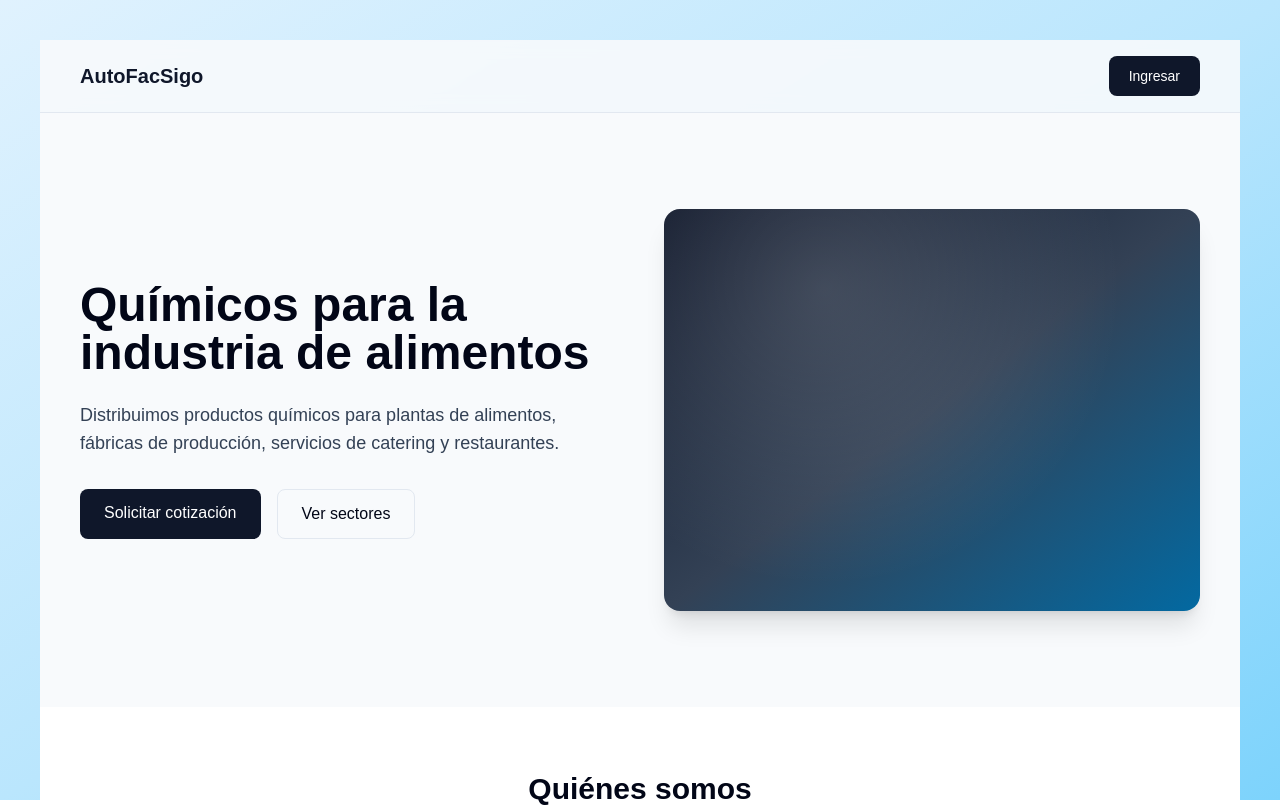
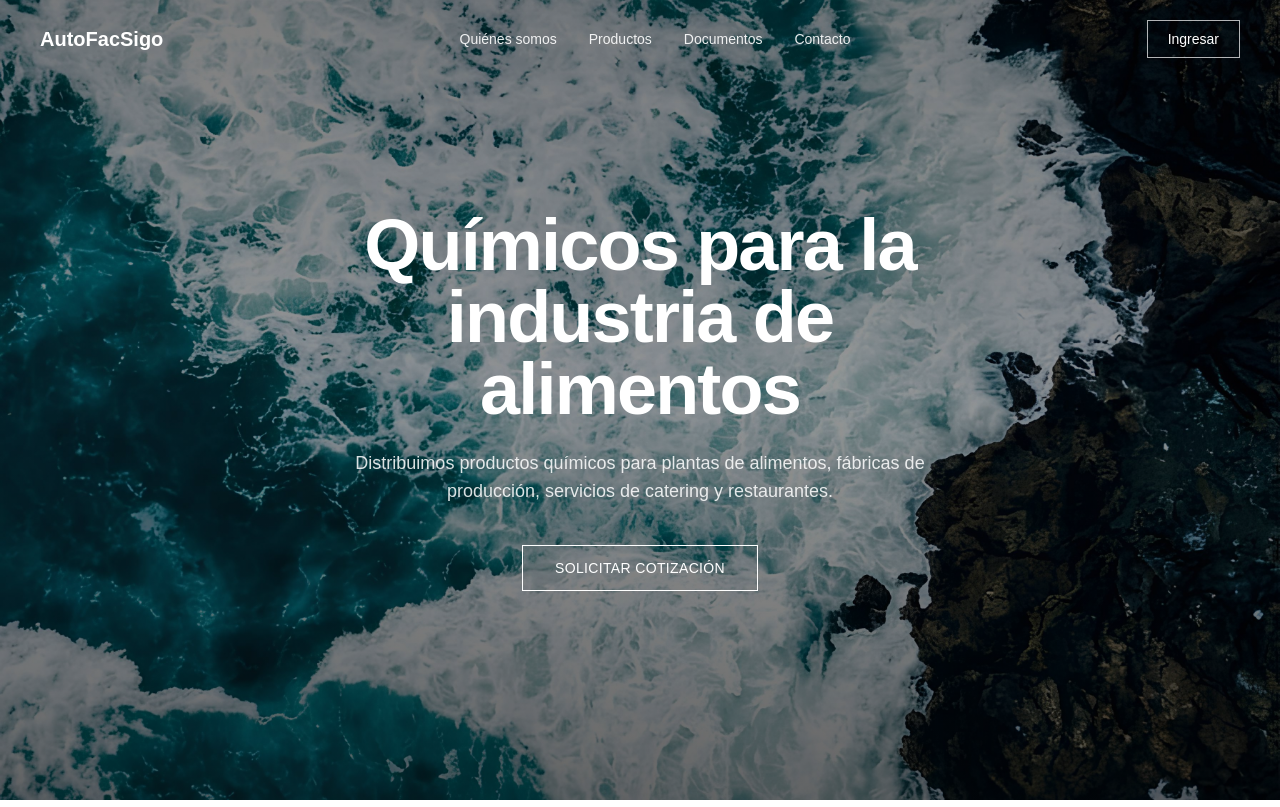
Before and after one commit to Johanlex20/AutoFac, an Angular app: page / in a window 1280 px wide. Shown: the top 807 px of the page. Built offline with nearby package versions, Linux system fonts and the light colour scheme; a web font is replaced by a local one.

Commit message:
Rediseña hero de landing con imagen real, mueve app-bg al panel admin

```diff
--- a/src/app/app.component.html
+++ b/src/app/app.component.html
@@ -1,3 +1 @@
-<div class="app-bg">
-    <router-outlet></router-outlet>
-</div>
+<router-outlet></router-outlet>
--- a/src/app/dash-board/dash-board.component.html
+++ b/src/app/dash-board/dash-board.component.html
@@ -1,3 +1,4 @@
+<div class="app-bg">
   <div class="container-custom">
 
       <div class="sideBar" [ngClass]="{ active: isSidebarActive }">
@@ -84,3 +85,4 @@
 
 
   </div>
+</div>
--- /dev/null
+++ b/src/app/documentos/documentos.service.ts
@@ -0,0 +1,33 @@
+import { HttpClient, HttpEvent } from '@angular/common/http';
+import { Injectable } from '@angular/core';
+import { Observable } from 'rxjs';
+import { environment } from '../../environments/environment';
+import { Documento } from './documento.interface';
+
+@Injectable({
+  providedIn: 'root'
+})
+export class DocumentosService {
+
+  private url = `${environment.apiUrl}/documento`;
+
+  constructor(private http: HttpClient) {}
+
+  listar(): Observable<Documento[]> {
+    return this.http.get<Documento[]>(this.url);
+  }
+
+  subir(archivo: File): Observable<HttpEvent<Documento>> {
+    const formData = new FormData();
+    formData.append('archivo', archivo);
+
+    return this.http.post<Documento>(this.url, formData, {
+      reportProgress: true,
+      observe: 'events'
+    });
+  }
+
+  descargarUrl(documento: Documento): string {
+    return `${this.url}/${documento.id}/descargar`;
+  }
+}
--- /dev/null
+++ b/src/app/public/documentos/documentos.component.html
@@ -0,0 +1,37 @@
+<div class="min-h-screen bg-gray-50 px-6 py-10">
+  <div class="mx-auto max-w-6xl">
+    <div class="mb-8">
+      <h1 class="text-2xl font-bold text-gray-900">Documentos</h1>
+      <p class="text-sm text-gray-500">{{ documentos.length }} archivo(s) disponible(s)</p>
+    </div>
+
+    <div *ngIf="cargando" class="text-gray-500">Cargando documentos...</div>
+
+    <div *ngIf="!cargando && documentos.length === 0" class="text-gray-500">
+      Todavía no hay documentos disponibles.
+    </div>
+
+    <div class="grid grid-cols-1 gap-4 sm:grid-cols-2 lg:grid-cols-3 xl:grid-cols-4">
+      <div *ngFor="let doc of documentos"
+           class="rounded-xl border border-gray-200 bg-white p-4 shadow-sm transition hover:shadow-md">
+        <div class="flex items-start justify-between">
+          <span class="flex h-10 w-10 items-center justify-center rounded-lg text-xs font-semibold"
+                [ngClass]="colorBadge(doc.nombreOriginal)">
+            {{ extension(doc.nombreOriginal) }}
+          </span>
+          <span class="text-xs text-gray-400">{{ formatoTamano(doc.tamanoBytes) }}</span>
+        </div>
+
+        <p class="mt-3 truncate text-sm font-medium text-gray-800" [title]="doc.nombreOriginal">
+          {{ doc.nombreOriginal }}
+        </p>
+        <p class="text-xs text-gray-400">{{ doc.fechaSubida | date: 'dd/MM/yyyy, h:mm a' }}</p>
+
+        <a [href]="descargarUrl(doc)"
+           class="mt-4 inline-flex items-center gap-1 text-sm font-medium text-indigo-600 hover:text-indigo-700">
+          Descargar
+        </a>
+      </div>
+    </div>
+  </div>
+</div>
--- /dev/null
+++ b/src/app/public/documentos/documentos.component.ts
@@ -0,0 +1,67 @@
+import { CommonModule } from '@angular/common';
+import { ChangeDetectorRef, Component, OnInit } from '@angular/core';
+import { Documento } from '../../documentos/documento.interface';
+import { DocumentosService } from '../../documentos/documentos.service';
+
+@Component({
+  selector: 'app-documentos',
+  imports: [CommonModule],
+  templateUrl: './documentos.component.html',
+  styleUrl: './documentos.component.css'
+})
+export class DocumentosComponent implements OnInit {
+
+  documentos: Documento[] = [];
+  cargando = true;
+
+  constructor(
+    private documentosService: DocumentosService,
+    private cdr: ChangeDetectorRef
+  ) {}
+
+  ngOnInit(): void {
+    this.documentosService.listar().subscribe({
+      next: (docs) => {
+        this.documentos = docs;
+        this.cargando = false;
+        this.cdr.detectChanges();
+      },
+      error: () => {
+        this.cargando = false;
+        this.cdr.detectChanges();
+      }
+    });
+  }
+
+  extension(nombre: string): string {
+    const partes = nombre.split('.');
+    return partes.length > 1 ? partes[partes.length - 1].toUpperCase() : '';
+  }
+
+  colorBadge(nombre: string): string {
+    const ext = this.extension(nombre).toLowerCase();
+    const colores: { [key: string]: string } = {
+      pdf: 'bg-red-100 text-red-600',
+      doc: 'bg-blue-100 text-blue-600',
+      docx: 'bg-blue-100 text-blue-600',
+      xls: 'bg-green-100 text-green-600',
+      xlsx: 'bg-green-100 text-green-600',
+      ppt: 'bg-orange-100 text-orange-600',
+      pptx: 'bg-orange-100 text-orange-600',
+      png: 'bg-purple-100 text-purple-600',
+      jpg: 'bg-purple-100 text-purple-600',
+      jpeg: 'bg-purple-100 text-purple-600'
+    };
+    return colores[ext] ?? 'bg-gray-100 text-gray-600';
+  }
+
+  formatoTamano(bytes: number): string {
+    if (bytes < 1024) return `${bytes} B`;
+    if (bytes < 1024 * 1024) return `${(bytes / 1024).toFixed(0)} KB`;
+    return `${(bytes / (1024 * 1024)).toFixed(1)} MB`;
+  }
+
+  descargarUrl(documento: Documento): string {
+    return this.documentosService.descargarUrl(documento);
+  }
+}
--- a/src/app/public/landing/landing.component.html
+++ b/src/app/public/landing/landing.component.html
@@ -1,47 +1,29 @@
-<!-- Nav -->
-<nav class="sticky top-0 z-50 flex items-center justify-between px-6 md:px-10 py-4 bg-background/90 backdrop-blur border-b border-border">
-  <span class="text-xl font-bold text-primary">AutoFacSigo</span>
-  <a
-    [routerLink]="['/login']"
-    class="px-5 py-2.5 rounded-lg bg-primary text-primary-foreground text-sm font-medium hover:bg-secondary transition-colors duration-200 cursor-pointer focus-visible:outline focus-visible:outline-2 focus-visible:outline-offset-2 focus-visible:outline-accent"
-  >
-    Ingresar
-  </a>
-</nav>
+
 
 <!-- Hero -->
-<section class="relative overflow-hidden bg-background px-6 md:px-10 py-16 md:py-24">
-  <div class="max-w-6xl mx-auto grid grid-cols-1 lg:grid-cols-2 gap-12 items-center">
-    <div>
-      <h1 class="hero-animate text-4xl md:text-5xl font-bold text-foreground leading-tight">
-        Químicos para la industria de alimentos
-      </h1>
-      <p class="hero-animate mt-6 text-lg text-secondary max-w-xl">
-        Distribuimos productos químicos para plantas de alimentos, fábricas de producción, servicios de catering y restaurantes.
-      </p>
-      <div class="hero-animate mt-8 flex flex-wrap gap-4">
-        <a
-          href="#contacto"
-          class="px-6 py-3 rounded-lg bg-primary text-primary-foreground font-medium hover:bg-secondary transition-colors duration-200 cursor-pointer focus-visible:outline focus-visible:outline-2 focus-visible:outline-offset-2 focus-visible:outline-accent"
-        >
-          Solicitar cotización
-        </a>
-        <a
-          href="#productos"
-          class="px-6 py-3 rounded-lg border border-border text-foreground font-medium hover:bg-muted transition-colors duration-200 cursor-pointer focus-visible:outline focus-visible:outline-2 focus-visible:outline-offset-2 focus-visible:outline-accent"
-        >
-          Ver sectores
-        </a>
-      </div>
+<section class="landing-hero">
+  <!-- Nav -->
+  <nav class="landing-nav">
+    <span class="text-xl font-bold">AutoFacSigo</span>
+    <div class="landing-nav-links">
+      <a href="#quienes-somos" class="landing-nav-link">Quiénes somos</a>
+      <a href="#productos" class="landing-nav-link">Productos</a>
+      <a [routerLink]="['/documentos']" class="landing-nav-link">Documentos</a>
+      <a href="#contacto" class="landing-nav-link">Contacto</a>
     </div>
+    <a [routerLink]="['/login']" class="landing-nav-cta">Ingresar</a>
+  </nav>
 
-    <!-- Panel visual del hero: placeholder mientras no hay imagen/video real. -->
-    <!-- TODO: reemplazar este div por <img> o <video> real en src/assets/ cuando esté disponible. -->
-    <div class="hero-animate relative rounded-2xl aspect-[4/3] bg-gradient-to-br from-primary via-secondary to-accent shadow-xl overflow-hidden">
-      <div class="absolute inset-0 bg-[radial-gradient(circle_at_30%_20%,rgba(255,255,255,0.15),transparent_60%)]"></div>
-    </div>
+  <div class="landing-hero-overlay"></div>
+  <div class="landing-hero-content">
+    <h1 class="hero-animate landing-hero-title">Químicos para la industria de alimentos</h1>
+    <p class="hero-animate landing-hero-subtitle">
+      Distribuimos productos químicos para plantas de alimentos, fábricas de producción, servicios de catering y restaurantes.
+    </p>
+    <a href="#contacto" class="hero-animate landing-hero-cta">Solicitar cotización</a>
   </div>
 </section>
+
 
 <!-- Quiénes somos -->
 <section class="px-6 md:px-10 py-16 bg-white">
--- a/src/app/public/public-routing.module.ts
+++ b/src/app/public/public-routing.module.ts
@@ -1,9 +1,11 @@
 import { NgModule } from '@angular/core';
 import { RouterModule, Routes } from '@angular/router';
 import { LandingComponent } from './landing/landing.component';
+import { DocumentosComponent } from './documentos/documentos.component';
 
 const routes: Routes = [
-  { path: '', component: LandingComponent }
+  { path: '', component: LandingComponent },
+  { path: 'documentos', component: DocumentosComponent }
 ];
 
 @NgModule({
--- a/src/main.ts
+++ b/src/main.ts
@@ -1,8 +1,5 @@
-import { provideZoneChangeDetection } from "@angular/core";
 import { platformBrowserDynamic } from '@angular/platform-browser-dynamic';
-
 import { AppModule } from './app/app.module';
 
-
-platformBrowserDynamic().bootstrapModule(AppModule, { applicationProviders: [provideZoneChangeDetection()], })
+platformBrowserDynamic().bootstrapModule(AppModule)
   .catch(err => console.error(err));
--- a/src/styles.css
+++ b/src/styles.css
@@ -201,6 +201,52 @@ background: #ff4d89;
 .toggle .icon.close, .toggle.active .icon.open{
     display: none;
 }
+
+/* ===============================
+    LANDING - HERO
+================================ */
+
+.landing-nav {
+  @apply absolute top-0 inset-x-0 z-20 flex items-center justify-between px-6 md:px-10 py-5 text-white;
+}
+
+.landing-nav-links {
+  @apply hidden md:flex items-center gap-8 text-sm font-medium;
+}
+
+.landing-nav-link {
+  @apply text-white/90 hover:text-white transition-colors duration-200 cursor-pointer;
+}
+
+.landing-nav-cta {
+  @apply px-5 py-2 border border-white/70 text-white text-sm font-medium hover:bg-white hover:text-foreground transition-colors duration-200 cursor-pointer;
+}
+
+.landing-hero {
+  @apply relative flex items-center justify-center text-center min-h-screen bg-cover bg-center bg-no-repeat;
+  background-image: url('/assets/img/f1.jpeg');
+}
+
+.landing-hero-overlay {
+  @apply absolute inset-0 bg-gradient-to-b from-black/50 via-black/40 to-black/60;
+}
+
+.landing-hero-content {
+  @apply relative z-10 max-w-3xl px-6;
+}
+
+.landing-hero-title {
+  @apply text-5xl md:text-7xl font-bold text-white leading-tight tracking-tight;
+}
+
+.landing-hero-subtitle {
+  @apply mt-6 text-lg text-white/85 max-w-xl mx-auto;
+}
+
+.landing-hero-cta {
+  @apply inline-block mt-10 px-8 py-3 border border-white text-white text-sm font-medium tracking-wide uppercase hover:bg-white hover:text-foreground transition-colors duration-200 cursor-pointer;
+}
+
 
 
 /* ===============================
```
Also changed, not shown: src/app/documentos/documento.interface.ts (added, +8 -0 lines), src/app/public/documentos/documentos.component.css (added), src/assets/img/f1.jpeg (added), 1 other file (tests, documents, lock files or other folders). Lines whose indentation alone changed are shown as unchanged.
